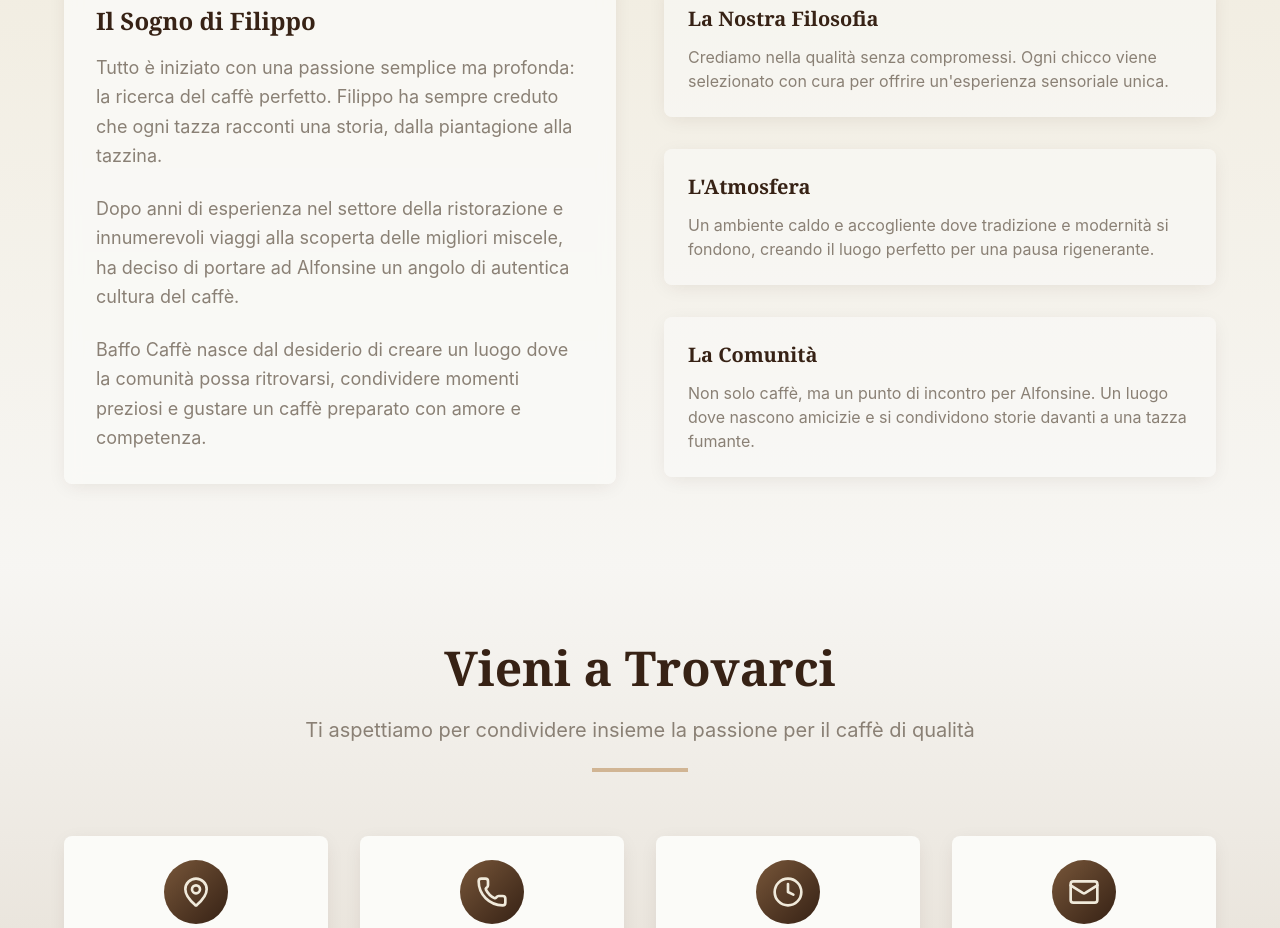
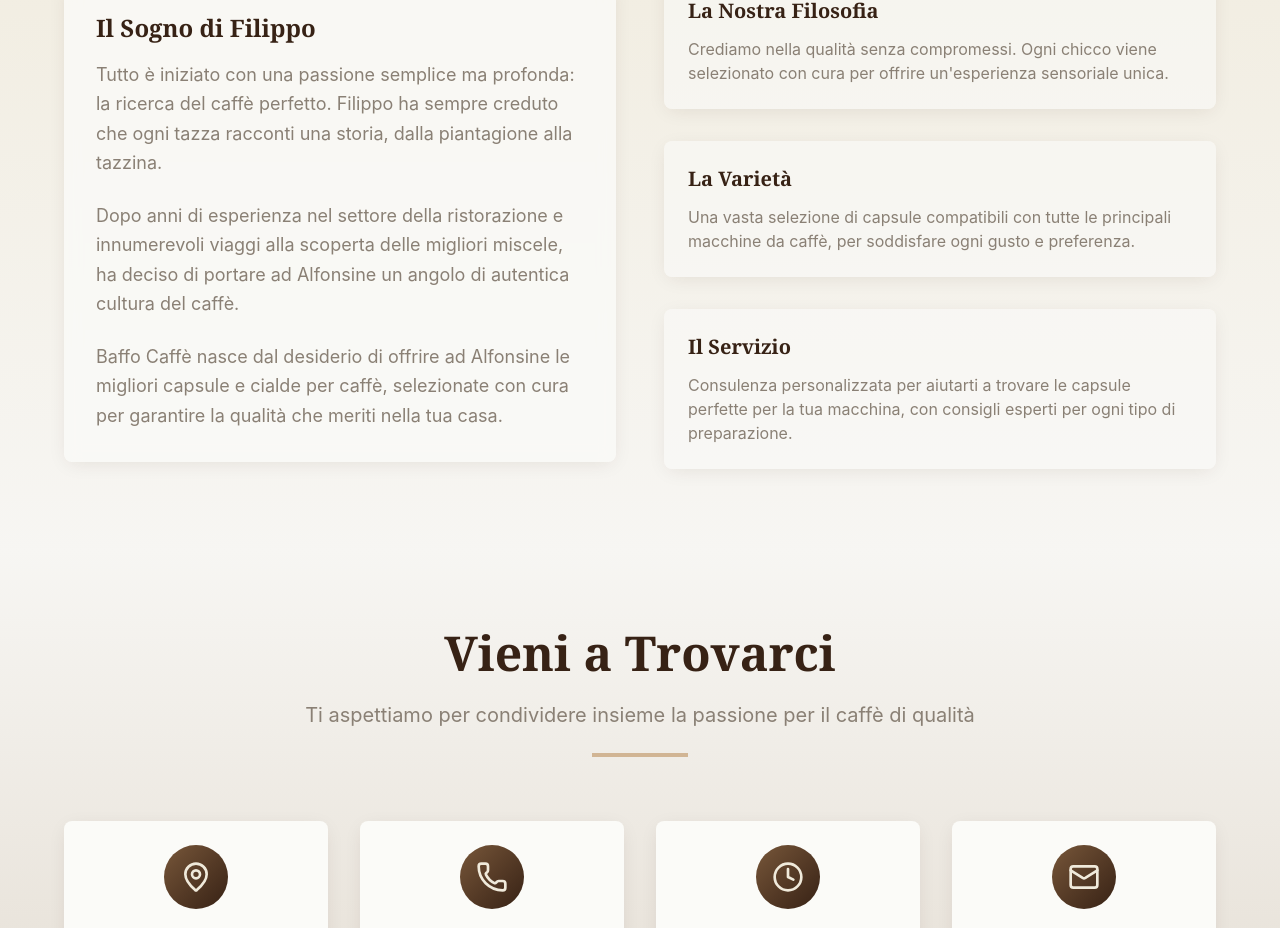
Before and after one commit to andraghetti/baffocaffe, a Next.js app: page / in a window 1280 px wide. Shown: the part 1047-1975 px from the top of the page. Built offline with nearby package versions, Linux system fonts and the light colour scheme.

Commit message:
content: update business description to focus on coffee capsules and home service

```diff
--- a/src/components/StorySection.tsx
+++ b/src/components/StorySection.tsx
@@ -26,8 +26,8 @@
                 delle migliori miscele, ha deciso di portare ad Alfonsine un angolo di autentica cultura del caffè.
               </p>
               <p className="text-lg text-muted-foreground leading-relaxed">
-                Baffo Caffè nasce dal desiderio di creare un luogo dove la comunità possa ritrovarsi,
-                condividere momenti preziosi e gustare un caffè preparato con amore e competenza.
+                Baffo Caffè nasce dal desiderio di offrire ad Alfonsine le migliori capsule e cialde per caffè,
+                selezionate con cura per garantire la qualità che meriti nella tua casa.
               </p>
             </div>
           </Card>
@@ -45,21 +45,21 @@
 
             <Card className="p-6 shadow-soft border-0 bg-card/60">
               <h4 className="text-xl font-semibold text-coffee-dark mb-3">
-                L&apos;Atmosfera
+                La Varietà
               </h4>
               <p className="text-muted-foreground">
-                Un ambiente caldo e accogliente dove tradizione e modernità si fondono,
-                creando il luogo perfetto per una pausa rigenerante.
+                Una vasta selezione di capsule compatibili con tutte le principali macchine da caffè,
+                per soddisfare ogni gusto e preferenza.
               </p>
             </Card>
 
             <Card className="p-6 shadow-soft border-0 bg-card/60">
               <h4 className="text-xl font-semibold text-coffee-dark mb-3">
-                La Comunità
+                Il Servizio
               </h4>
               <p className="text-muted-foreground">
-                Non solo caffè, ma un punto di incontro per Alfonsine. Un luogo dove
-                nascono amicizie e si condividono storie davanti a una tazza fumante.
+                Consulenza personalizzata per aiutarti a trovare le capsule perfette per la tua macchina,
+                con consigli esperti per ogni tipo di preparazione.
               </p>
             </Card>
           </div>
```
